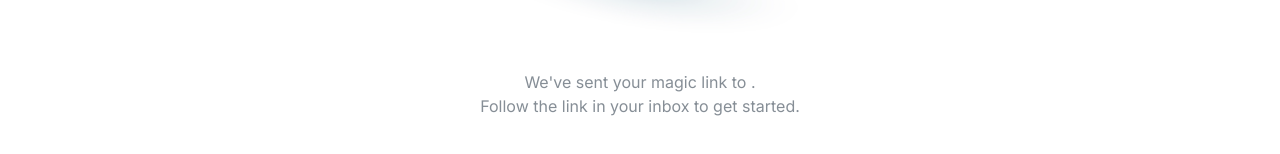
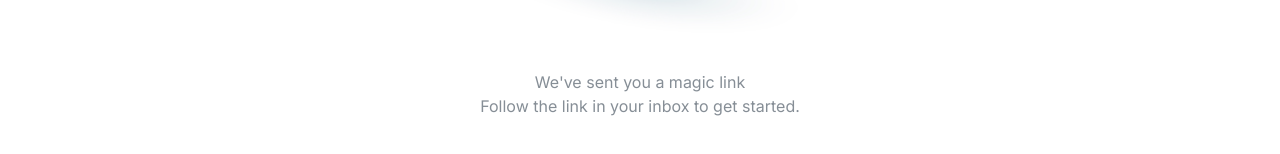
Before and after one commit to almerino/arcads, a Next.js app: page /login/signin in a window 1280 px wide. Shown: the part 568-722 px from the top of the page. Built offline with nearby package versions, Linux system fonts and the light colour scheme; no server answers.

Commit message:
chore(login) cleaning

```diff
--- a/src/app/login/(auth)/signin/page.tsx
+++ b/src/app/login/(auth)/signin/page.tsx
@@ -1,8 +1,6 @@
 import Image from "next/image"
 
 export default async function SignIn() {
-  const email = ""
-
   return (
     <div className="mt-[19px] flex flex-col items-center md:mt-[78px]">
       <h1 className="text-600-semibold md:text-700-bold">Verify your Email</h1>
@@ -14,10 +12,7 @@ export default async function SignIn() {
         className="mt-8 aspect-square size-[270px] md:size-[370px]"
       />
       <div className="mt-8 text-center text-400-regular text-secondary">
-        <div>
-          {"We've sent your magic link to "}
-          <span className="text-action">{email}</span>.
-        </div>
+        <div>{"We've sent you a magic link"}</div>
         <div>Follow the link in your inbox to get started.</div>
       </div>
 
```
